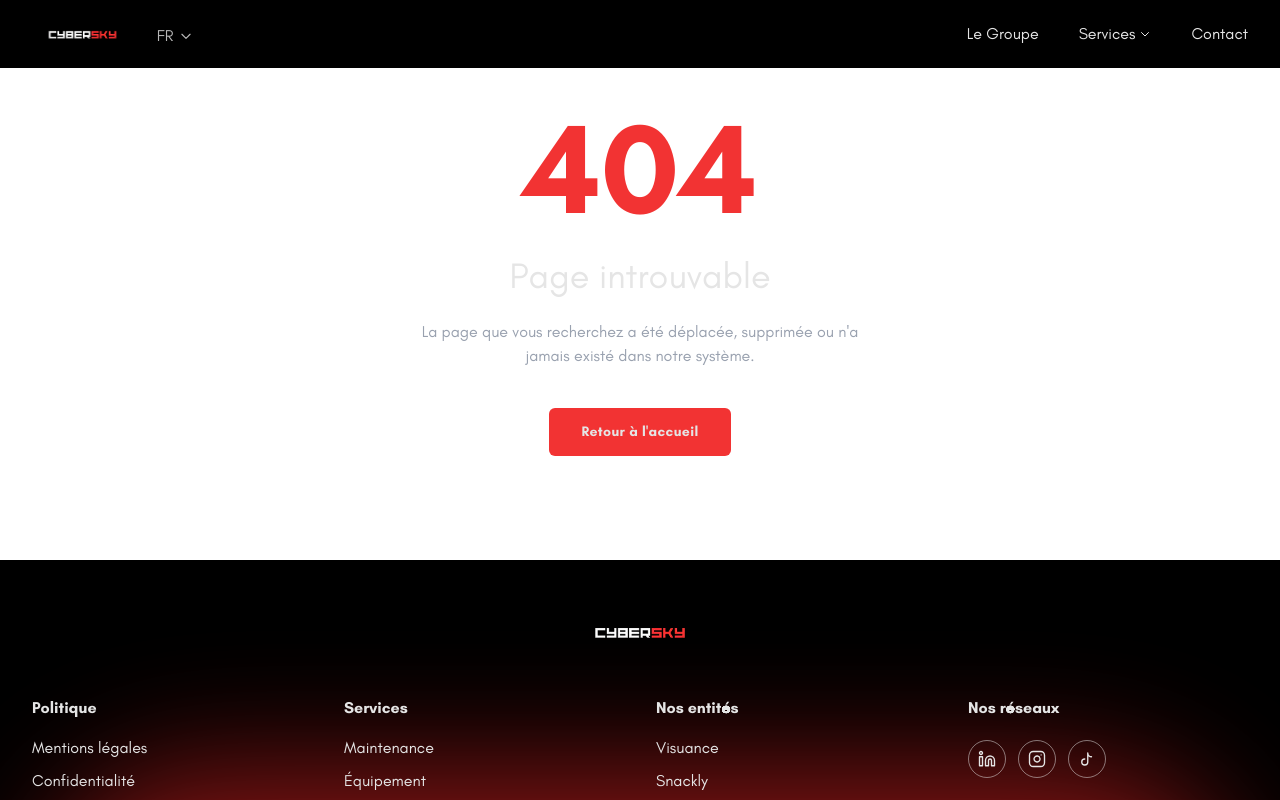
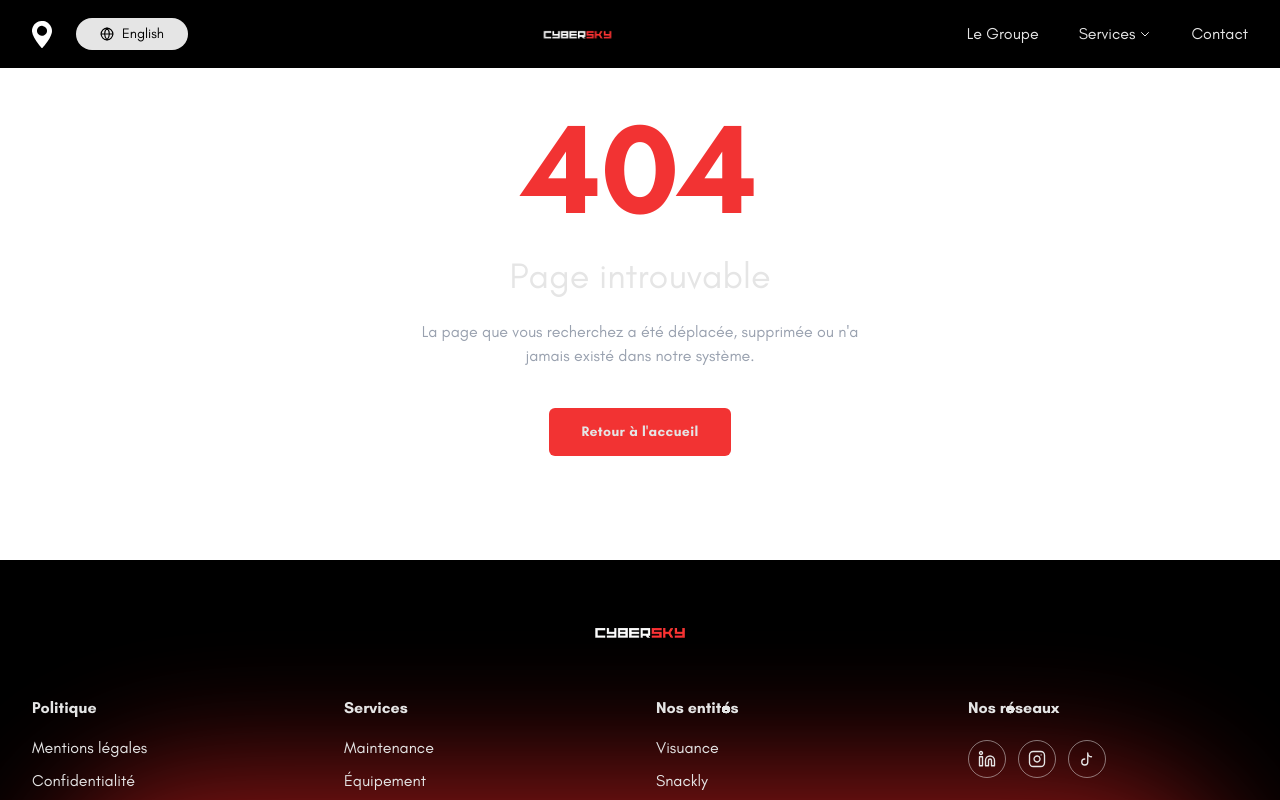
Before and after one commit to 4skygroup/cybersky, a React (Vite) app: page /experts in a window 1280 px wide. Shown: the top 800 px of the page. Built offline with nearby package versions, Linux system fonts and the light colour scheme.

Commit message:
feat: Locations and Language icons added on the navbar

```diff
--- a/src/components/Header.tsx
+++ b/src/components/Header.tsx
@@ -1,6 +1,7 @@
 import { useState, useRef } from "react";
 import { useTranslation } from "react-i18next";
 import { NavLink } from "react-router-dom";
+import ToggleLanguage from "./Language/ToggleLanguage";
 
 interface SubItem {
   label: string;
@@ -27,7 +28,7 @@ export default function Navbar() {
   const { t, i18n } = useTranslation();
 
   // Fonction sécurisée pour récupérer la langue actuelle (en majuscules)
-    const currentLang = (i18n.language || 'fr').substring(0, 2).toUpperCase();
+  const currentLang = (i18n.language || "fr").substring(0, 2).toUpperCase();
 
   const changeLanguage = (lng: string) => {
     i18n.changeLanguage(lng);
@@ -35,20 +36,27 @@ export default function Navbar() {
   };
 
   const navItems: NavItem[] = [
-        { label: t('header.group'), path: "https://www.playtosky.com/", external: true },
     {
-            label: t('header.services'),
+      label: t("header.group"),
+      path: "https://www.playtosky.com/",
+      external: true,
+    },
+    {
+      label: t("header.services"),
       path: "/services",
       subItems: [
-                { label: t('header.sub.maintenance'), path: "/services/maintenance" },
-                { label: t('header.sub.equipement'), path: "/services/equipement" },
-                { label: t('header.sub.cybersecurite'), path: "/services/cybersecurite" },
-                { label: t('header.sub.cloud'), path: "/services/cloud" },
-                { label: t('header.sub.software'), path: "/services/software" },
+        { label: t("header.sub.maintenance"), path: "/services/maintenance" },
+        { label: t("header.sub.equipement"), path: "/services/equipement" },
+        {
+          label: t("header.sub.cybersecurite"),
+          path: "/services/cybersecurite",
+        },
+        { label: t("header.sub.cloud"), path: "/services/cloud" },
+        { label: t("header.sub.software"), path: "/services/software" },
       ],
     },
     // { label: t('header.experts'), path: "/experts" },
-        { label: t('header.contact'), path: "/contact" },
+    { label: t("header.contact"), path: "/contact" },
   ];
 
   const handleMouseEnter = () => {
@@ -61,52 +69,35 @@ export default function Navbar() {
 
   return (
     <nav className="fixed top-0 left-0 right-0 z-50 bg-black flex items-center justify-between px-6 md:px-8 py-4">
-
       {/* ── Zone Gauche : Logo + Language Switcher ── */}
       <div className="flex items-center gap-6 shrink-0">
-                <NavLink to="/">
-                    <img src="/logo-cybersky.webp" alt="Logo CyberSky" className="h-7 md:h-9" />
+        <NavLink to="/locations">
+          <svg
+            className=""
+            width="20"
+            height="27"
+            viewBox="0 0 20 27"
+            fill="none"
+            xmlns="http://www.w3.org/2000/svg"
+          >
+            <path
+              d="M9.30327 0.0134938C8.06613 0.150709 7.35841 0.29848 6.55886 0.588743C4.44112 1.36454 2.66914 2.78418 1.46441 4.67881C0.329905 6.46788 -0.194127 8.7847 0.0651878 10.8535C0.486574 14.1836 2.91765 18.775 6.94783 23.8625C7.89865 25.0658 9.12499 26.5066 9.40592 26.7546C9.77868 27.0818 10.2325 27.0818 10.6052 26.7546C10.8862 26.5066 12.1125 25.0658 13.0633 23.8625C16.6883 19.2869 19.0168 15.1283 19.7515 11.8984C19.9406 11.0699 20 10.5316 20 9.66605C19.9946 7.13284 18.9573 4.71047 17.0827 2.88445C15.5376 1.36981 13.717 0.456805 11.5723 0.113767C11.0645 0.0346044 9.67063 -0.0287262 9.30327 0.0134938ZM10.6377 4.89518C12.6528 5.15906 14.3221 6.57343 14.8677 8.47861C15.0136 8.97997 15.0676 9.98797 14.9812 10.5368C14.7273 12.099 13.6792 13.4711 12.1935 14.1783C11.3184 14.5952 10.4216 14.7536 9.50856 14.6533C8.79545 14.5741 8.43349 14.4738 7.81762 14.1783C6.33196 13.4711 5.28389 12.099 5.02998 10.5368C4.94354 9.98797 4.99757 8.97997 5.14343 8.47861C5.81873 6.12484 8.20119 4.56798 10.6377 4.89518Z"
+              fill="white"
+            />
+          </svg>
         </NavLink>
 
         {/* Dropdown des langues */}
-                <div className="relative" onMouseLeave={() => setLangMenuOpen(false)}>
-                    <button
-                        onClick={() => setLangMenuOpen(!langMenuOpen)}
-                        className="flex items-center gap-1.5 font-glacial text-t5 text-white/80 hover:text-white transition-colors duration-200 mt-1"
-                    >
-                        {currentLang}
-                        <svg
-                            className={`w-3.5 h-3.5 transition-transform duration-200 ${langMenuOpen ? "rotate-180" : ""}`}
-                            fill="none" viewBox="0 0 24 24" stroke="currentColor" strokeWidth={2}
-                        >
-                            <path strokeLinecap="round" strokeLinejoin="round" d="M19 9l-7 7-7-7" />
-                        </svg>
-                    </button>
 
-                    {langMenuOpen && (
-                        <div className="absolute top-full left-0 pt-2 w-16">
-                            <ul className="bg-black border border-white/10 rounded-md py-2 shadow-lg">
-                                <li>
-                                    <button
-                                        onClick={() => changeLanguage('fr')}
-                                        className={`w-full text-center px-2 py-1 font-glacial text-t6 transition-colors duration-200 ${currentLang === 'FR' ? "text-cybersky-red" : "text-white hover:text-cybersky-red hover:bg-white/5"}`}
-                                    >
-                                        FR
-                                    </button>
-                                </li>
-                                <li>
-                                    <button
-                                        onClick={() => changeLanguage('en')}
-                                        className={`w-full text-center px-2 py-1 font-glacial text-t6 transition-colors duration-200 ${currentLang === 'EN' ? "text-cybersky-red" : "text-white hover:text-cybersky-red hover:bg-white/5"}`}
-                                    >
-                                        EN
-                                    </button>
-                                </li>
-                            </ul>
+        <ToggleLanguage />
       </div>
-                    )}
-                </div>
-            </div>
+      <NavLink to="/">
+        <img
+          src="/logo-cybersky.webp"
+          alt="Logo CyberSky"
+          className="h-7 md:h-9"
+        />
+      </NavLink>
 
       {/* ── Desktop nav ── */}
       <div className="hidden md:flex items-center gap-10">
@@ -139,9 +130,16 @@ export default function Navbar() {
                   {subItems && (
                     <svg
                       className={`w-3 h-3 transition-transform duration-200 ${servicesOpen ? "rotate-180" : ""}`}
-                                            fill="none" viewBox="0 0 24 24" stroke="currentColor" strokeWidth={2}
+                      fill="none"
+                      viewBox="0 0 24 24"
+                      stroke="currentColor"
+                      strokeWidth={2}
                     >
-                                            <path strokeLinecap="round" strokeLinejoin="round" d="M19 9l-7 7-7-7" />
+                      <path
+                        strokeLinecap="round"
+                        strokeLinejoin="round"
+                        d="M19 9l-7 7-7-7"
+                      />
                     </svg>
                   )}
                 </NavLink>
@@ -176,9 +174,15 @@ export default function Navbar() {
         onClick={() => setMenuOpen((prev) => !prev)}
         aria-label="Toggle menu"
       >
-                <span className={`block h-0.5 w-6 bg-white transition-transform duration-300 ${menuOpen ? "translate-y-2 rotate-45" : ""}`} />
-                <span className={`block h-0.5 w-6 bg-white transition-opacity duration-300 ${menuOpen ? "opacity-0" : ""}`} />
-                <span className={`block h-0.5 w-6 bg-white transition-transform duration-300 ${menuOpen ? "-translate-y-2 -rotate-45" : ""}`} />
+        <span
+          className={`block h-0.5 w-6 bg-white transition-transform duration-300 ${menuOpen ? "translate-y-2 rotate-45" : ""}`}
+        />
+        <span
+          className={`block h-0.5 w-6 bg-white transition-opacity duration-300 ${menuOpen ? "opacity-0" : ""}`}
+        />
+        <span
+          className={`block h-0.5 w-6 bg-white transition-transform duration-300 ${menuOpen ? "-translate-y-2 -rotate-45" : ""}`}
+        />
       </button>
 
       {/* ── Mobile menu ── */}
@@ -196,7 +200,12 @@ export default function Navbar() {
 
         <div className="flex justify-center mt-16 mb-12">
           <NavLink to="/" onClick={() => setMenuOpen(false)}>
-                        <img src="/logo-cybersky.webp" alt="CyberSky Logo" className="h-10" style={{ filter: "brightness(0) invert(1)" }} />
+            <img
+              src="/logo-cybersky.webp"
+              alt="CyberSky Logo"
+              className="h-10"
+              style={{ filter: "brightness(0) invert(1)" }}
+            />
           </NavLink>
         </div>
 
@@ -222,18 +231,30 @@ export default function Navbar() {
                     {label}
                     <svg
                       className={`w-4 h-4 transition-transform duration-200 ${mobileServicesOpen ? "rotate-180" : ""}`}
-                                            fill="none" viewBox="0 0 24 24" stroke="currentColor" strokeWidth={2}
+                      fill="none"
+                      viewBox="0 0 24 24"
+                      stroke="currentColor"
+                      strokeWidth={2}
                     >
-                                            <path strokeLinecap="round" strokeLinejoin="round" d="M19 9l-7 7-7-7" />
+                      <path
+                        strokeLinecap="round"
+                        strokeLinejoin="round"
+                        d="M19 9l-7 7-7-7"
+                      />
                     </svg>
                   </button>
 
-                                    <ul className={`overflow-hidden transition-all duration-300 flex flex-col items-center gap-3 ${mobileServicesOpen ? "max-h-52 mt-4" : "max-h-0"}`}>
+                  <ul
+                    className={`overflow-hidden transition-all duration-300 flex flex-col items-center gap-3 ${mobileServicesOpen ? "max-h-52 mt-4" : "max-h-0"}`}
+                  >
                     {subItems.map((sub) => (
                       <li key={sub.path}>
                         <NavLink
                           to={sub.path}
-                                                    onClick={() => { setMenuOpen(false); setMobileServicesOpen(false); }}
+                          onClick={() => {
+                            setMenuOpen(false);
+                            setMobileServicesOpen(false);
+                          }}
                           className="font-glacial text-t4 text-white/80 hover:text-white transition-colors duration-200"
                         >
                           {sub.label}
@@ -253,12 +274,56 @@ export default function Navbar() {
               )}
             </li>
           ))}
+          <li className="relative" onMouseLeave={() => setLangMenuOpen(false)}>
+            <button
+              onClick={() => setLangMenuOpen(!langMenuOpen)}
+              className="flex items-center gap-1.5 font-glacial text-t5 text-white/80 hover:text-white transition-colors duration-200 mt-1"
+            >
+              {currentLang}
+              <svg
+                className={`w-3.5 h-3.5 transition-transform duration-200 ${langMenuOpen ? "rotate-180" : ""}`}
+                fill="none"
+                viewBox="0 0 24 24"
+                stroke="currentColor"
+                strokeWidth={2}
+              >
+                <path
+                  strokeLinecap="round"
+                  strokeLinejoin="round"
+                  d="M19 9l-7 7-7-7"
+                />
+              </svg>
+            </button>
+
+            {langMenuOpen && (
+              <div className="absolute top-full left-0 pt-2 w-16">
+                <ul className="bg-black border border-white/10 rounded-md py-2 shadow-lg">
+                  <li>
+                    <button
+                      onClick={() => changeLanguage("fr")}
+                      className={`w-full text-center px-2 py-1 font-glacial text-t6 transition-colors duration-200 ${currentLang === "FR" ? "text-cybersky-red" : "text-white hover:text-cybersky-red hover:bg-white/5"}`}
+                    >
+                      FR
+                    </button>
+                  </li>
+                  <li>
+                    <button
+                      onClick={() => changeLanguage("en")}
+                      className={`w-full text-center px-2 py-1 font-glacial text-t6 transition-colors duration-200 ${currentLang === "EN" ? "text-cybersky-red" : "text-white hover:text-cybersky-red hover:bg-white/5"}`}
+                    >
+                      EN
+                    </button>
+                  </li>
+                </ul>
+              </div>
+            )}
+          </li>
         </ul>
 
         {/* Mention de bas de page (le sélecteur de langue a été retiré d'ici puisqu'il est dans le Header fixe !) */}
         <div className="flex flex-col items-center gap-6 pb-8">
           <p className="text-white/50 text-t5 font-glacial">
-                        {t('header.entity_mention')}
+            {t("header.entity_mention")}
           </p>
         </div>
       </div>
--- /dev/null
+++ b/src/components/Language/ToggleLanguage.tsx
@@ -0,0 +1,16 @@
+import { Globe } from "lucide-react";
+import { useTranslation } from "react-i18next";
+
+export default function ToggleLanguage() {
+  const { i18n } = useTranslation();
+
+  return (
+    <button
+      onClick={() => i18n.changeLanguage(i18n.language === "fr" ? "en" : "fr")}
+      className="flex items-center gap-2 bg-white text-black px-6 py-1.5 rounded-full text-sm"
+    >
+      <Globe size={14} />
+      {i18n.language === "fr" ? "English" : "Français"}
+    </button>
+  );
+}
```
Lines whose indentation alone changed are shown as unchanged.
